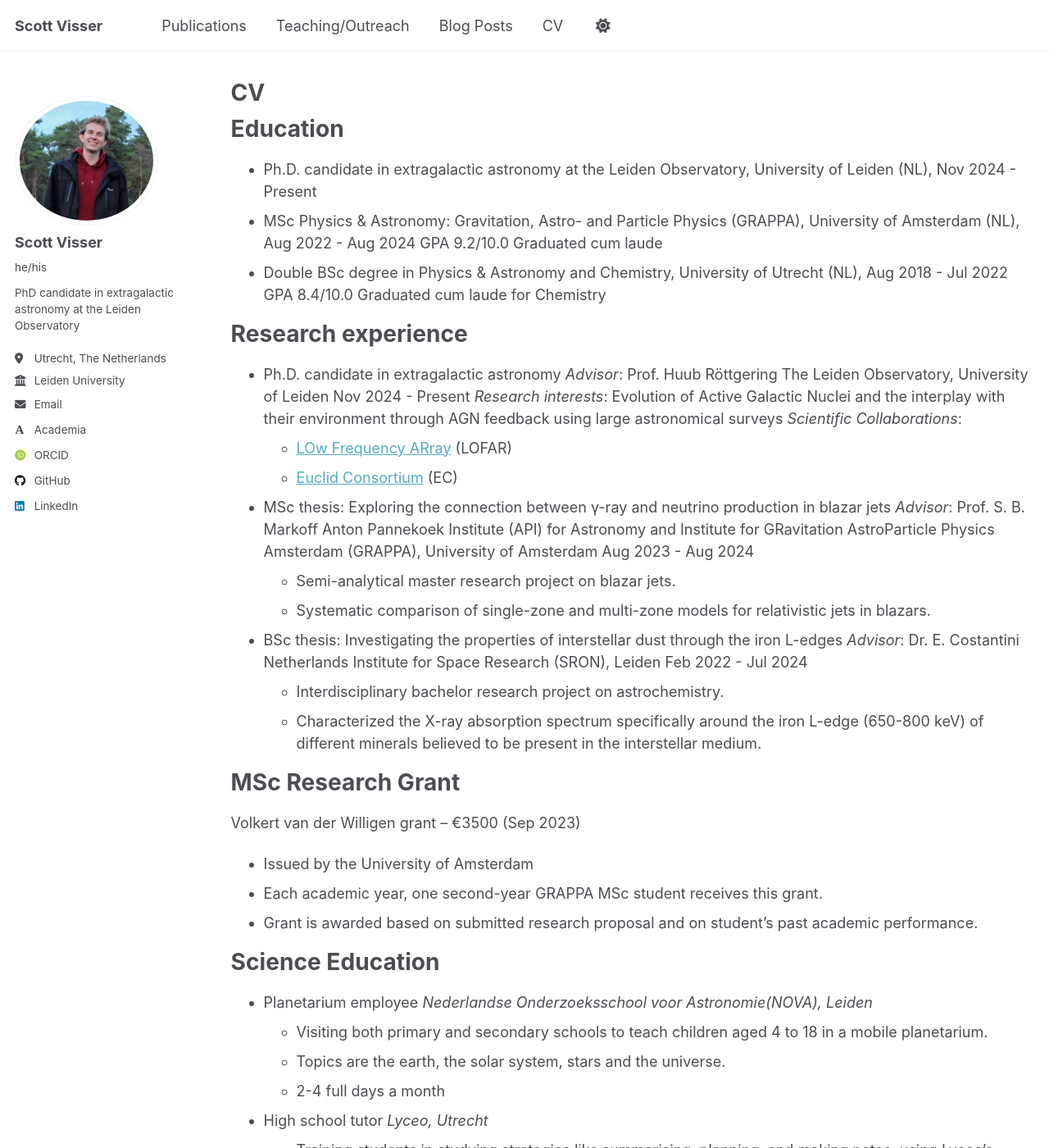
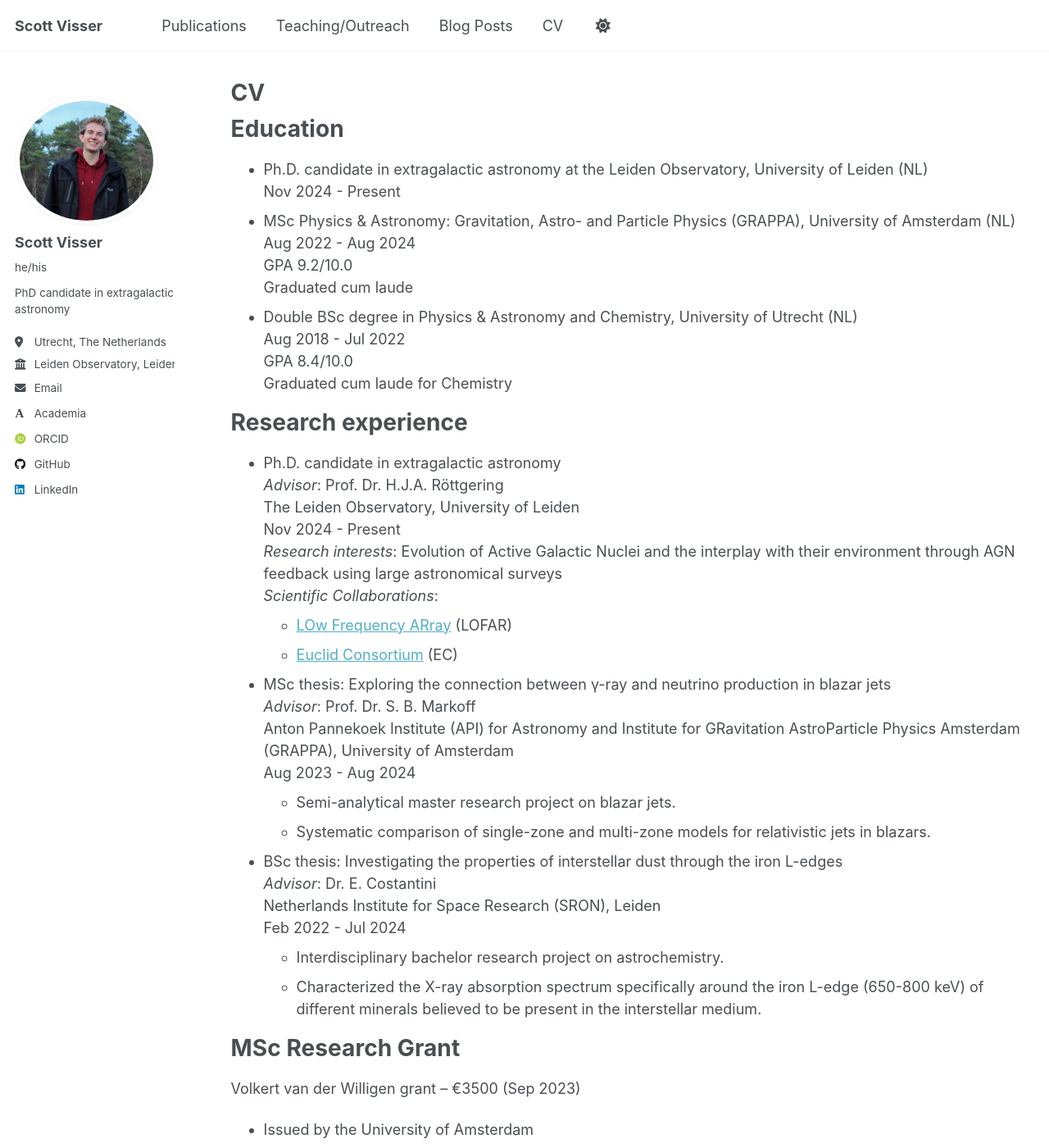
Before and after one commit to ScottV19/ScottV19.github.io, a Jekyll site: the page built from _pages/cv.md, in a window 1280 px wide and 1400 px high. Shown: the whole window at 82% size. Built offline with Jekyll 4.4.1, drawn with Linux system fonts in a browser that asks for light colours; some web fonts are replaced; some of the changed text lies outside the part shown.

Commit message:
Minor tweaks

```diff
--- a/_config.yml
+++ b/_config.yml
@@ -25,9 +25,9 @@ author:
   avatar           : "CV-foto.jpg"
   name             : "Scott Visser"
   pronouns         : "he/his" # example: "she/her"
-  bio              : "PhD candidate in extragalactic astronomy at the Leiden Observatory"
+  bio              : "PhD candidate in extragalactic astronomy"
   location         : "Utrecht, The Netherlands"
-  employer         : "Leiden University"
+  employer         : "Leiden Observatory, Leiden University"
   uri              : # URL
   email            : "visserscott@strw.leidenuniv.nl"
 
--- a/_pages/cv.md
+++ b/_pages/cv.md
@@ -11,35 +11,38 @@ redirect_from:
 
 Education
 ======
-* Ph.D. candidate in extragalactic astronomy at the Leiden Observatory, University of Leiden (NL), Nov 2024 - Present
-* MSc Physics & Astronomy: Gravitation, Astro- and Particle Physics (GRAPPA), University of Amsterdam (NL), Aug 2022 - Aug 2024
-GPA 9.2/10.0
+* Ph.D. candidate in extragalactic astronomy at the Leiden Observatory, University of Leiden (NL) <br>
+Nov 2024 - Present
+* MSc Physics & Astronomy: Gravitation, Astro- and Particle Physics (GRAPPA), University of Amsterdam (NL) <br>
+Aug 2022 - Aug 2024 <br>
+GPA 9.2/10.0 <br>
 Graduated cum laude
-* Double BSc degree  in Physics & Astronomy and Chemistry, University of Utrecht (NL), Aug 2018 - Jul 2022
-GPA 8.4/10.0
+* Double BSc degree  in Physics & Astronomy and Chemistry, University of Utrecht (NL) <br>
+Aug 2018 - Jul 2022 <br>
+GPA 8.4/10.0 <br>
 Graduated cum laude for Chemistry
 
 Research experience
 ======
-* Ph.D. candidate in extragalactic astronomy
-*Advisor*: Prof. Huub Röttgering
-The Leiden Observatory, University of Leiden
-Nov 2024 - Present
-*Research interests*: Evolution of Active Galactic Nuclei and the interplay with their environment through AGN feedback using large astronomical surveys
+* Ph.D. candidate in extragalactic astronomy <br>
+*Advisor*: Prof. Dr. H.J.A. Röttgering <br>
+The Leiden Observatory, University of Leiden <br>
+Nov 2024 - Present <br>
+*Research interests*: Evolution of Active Galactic Nuclei and the interplay with their environment through AGN feedback using large astronomical surveys <br>
 *Scientific Collaborations*:
   * [LOw Frequency ARray](https://www.astron.nl/telescopes/lofar/) (LOFAR)
   * [Euclid Consortium](https://www.euclid-ec.org/) (EC)
 
-* MSc thesis: Exploring the connection between γ-ray and neutrino production in blazar jets
-*Advisor*: Prof. S. B. Markoff
-Anton Pannekoek Institute (API) for Astronomy and Institute for GRavitation AstroParticle Physics Amsterdam (GRAPPA), University of Amsterdam
+* MSc thesis: Exploring the connection between γ-ray and neutrino production in blazar jets <br>
+*Advisor*: Prof. Dr. S. B. Markoff <br>
+Anton Pannekoek Institute (API) for Astronomy and Institute for GRavitation AstroParticle Physics Amsterdam (GRAPPA), University of Amsterdam <br>
 Aug 2023 - Aug 2024
   * Semi-analytical master research project on blazar jets.
   * Systematic comparison of single-zone and multi-zone models for relativistic jets in blazars.
 
-* BSc thesis: Investigating the properties of interstellar dust through the iron L-edges
-*Advisor*: Dr. E. Costantini
-Netherlands Institute for Space Research (SRON), Leiden
+* BSc thesis: Investigating the properties of interstellar dust through the iron L-edges <br>
+*Advisor*: Dr. E. Costantini <br>
+Netherlands Institute for Space Research (SRON), Leiden <br>
 Feb 2022 - Jul 2024
   * Interdisciplinary bachelor research project on astrochemistry.
   * Characterized the X-ray absorption spectrum specifically around the iron L-edge (650-800 keV) of different minerals believed to be present in the interstellar medium.
@@ -54,19 +57,19 @@ Volkert van der Willigen grant – €3500 (Sep 2023)
 
 Science Education
 ======
-* Planetarium employee
+* Planetarium employee <br>
 *Nederlandse Onderzoeksschool voor Astronomie(NOVA), Leiden*
   * Visiting both primary and secondary schools to teach children aged 4 to 18 in a mobile planetarium.
   * Topics are the earth, the solar system, stars and the universe.
   * 2-4 full days a month
 
-* High school tutor
+* High school tutor <br>
 *Lyceo, Utrecht*
   * Training students in studying strategies like summarising, planning, and making notes, using Lyceo’s teaching methods.
   * Also involves tutoring in specific subjects and surveillance during exams.
   * 2-4 hours a week
 
-* Voluntary teacher Altair project
+* Voluntary teacher Altair project <br>
 *University of Amsterdam, Amsterdam*
   * Teach children aged 9 to 12 about astronomy and what it means to do science
 
```
Also changed, not shown: other parts of _pages/cv.md (+3 -3 lines).
